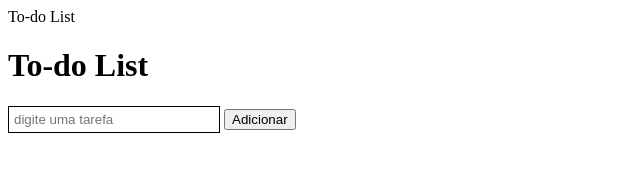
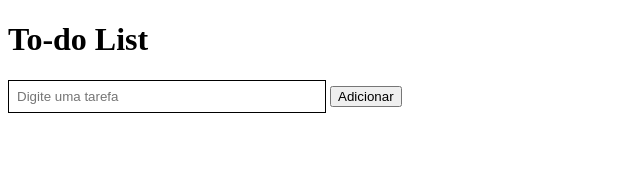
Before and after one commit to Wesleyjjx-dev/todo-list-js, a plain HTML site: page index.html in a window 1280 px wide. Shown: the whole page, without its empty margins (0-640 px from the left). Drawn offline with Linux system fonts and the light colour scheme.

Commit message:
correcao

```diff
--- a/index.html
+++ b/index.html
@@ -1,26 +1,24 @@
 <!DOCTYPE html>
 <html lang="pt-BR">
 <head>
-    <meta charsed= "UTF-8">
-    <tittle>To-do List</tittle>
-    <meta name= "viewport" content="width=device-width, initial-scale=1.0>
+  <meta charset="UTF-8">
+  <title>To-do List</title>
 </head>
 <body>
 
   <h1>To-do List</h1>
 
-    <div>
   <input
-      type= "text"
-      placeholder = "digite uma tarefa"
-      style="width:200px; border:1px solid black; padding: 5px;">
-      <button>Adicionar</button>
-    </div>
+    type="text"
+    id="taskInput"
+    placeholder="Digite uma tarefa"
+    style="width:300px; padding:8px; border:1px solid #000;"
+  >
 
-    <ul>
+  <button id="addBtn">Adicionar</button>
 
-    </ul>
+  <ul id="taskList"></ul>
 
-    <script src= "script.js"></script>
+  <script src="script.js"></script>
 </body>
 </html>
```
Lines whose indentation alone changed are shown as unchanged.
